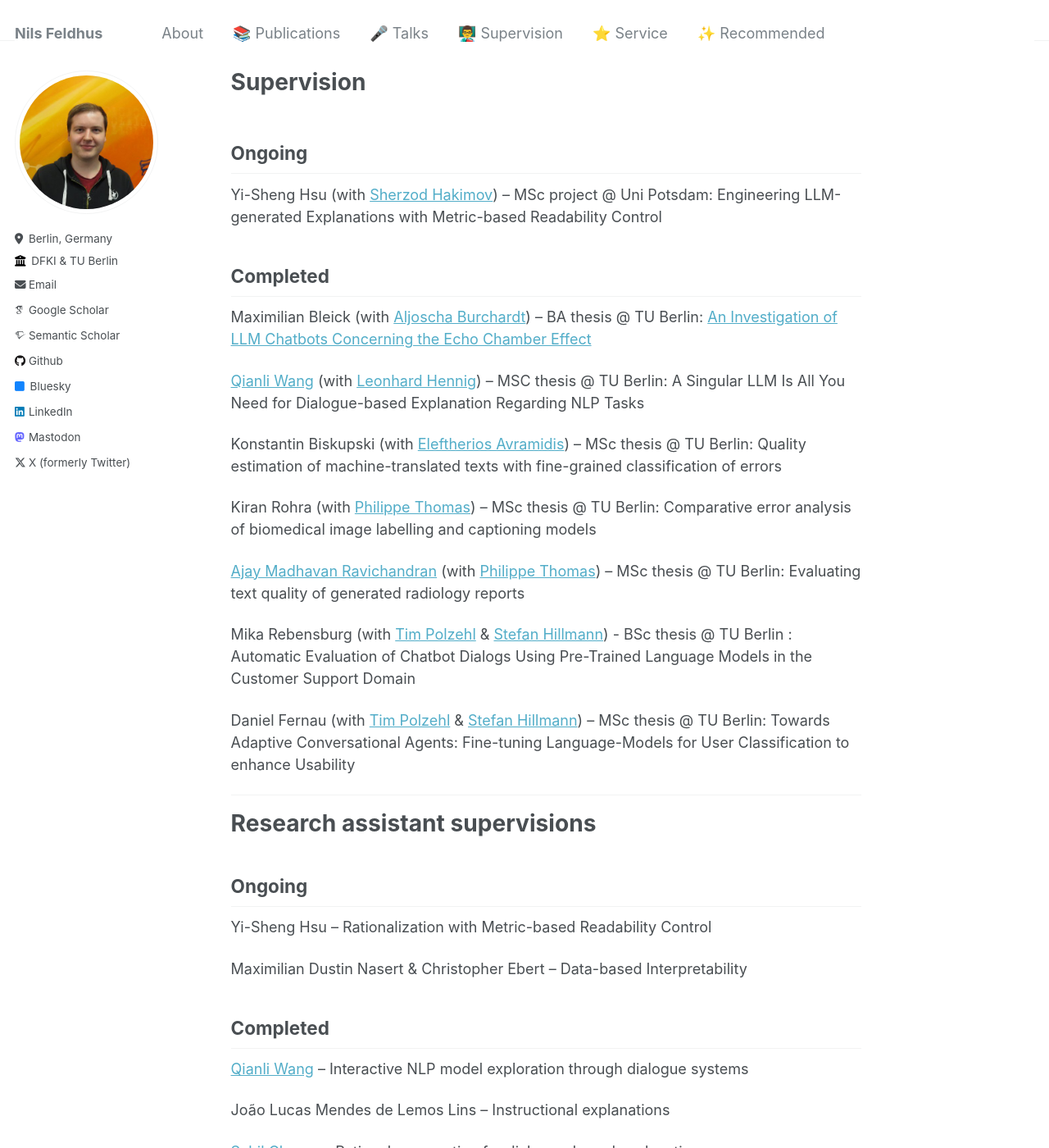
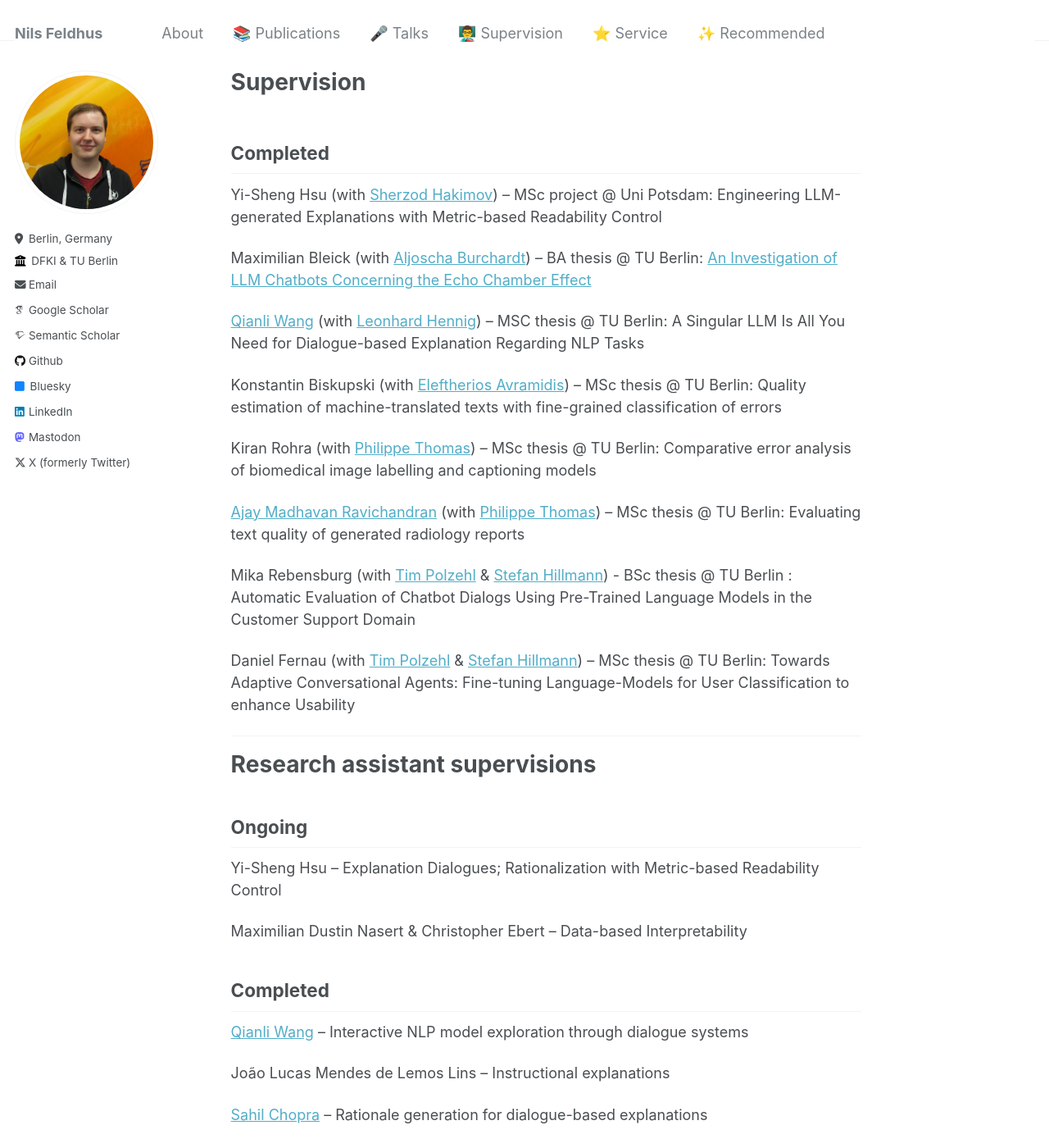
Before and after one commit to nfelnlp/nfelnlp.github.io, a Jekyll site: the page built from supervision/index.md, in a window 1280 px wide and 1400 px high. Shown: the whole window at 82% size. Built offline with Jekyll 4.4.1, drawn with Linux system fonts in a browser that asks for light colours; some web fonts are replaced.

```diff
--- a/supervision/index.md
+++ b/supervision/index.md
@@ -5,11 +5,9 @@
 title: "Supervision"
 ---
 
-## Ongoing
+## Completed
 Yi-Sheng Hsu (with [Sherzod Hakimov](https://sherzod-hakimov.github.io/)) – MSc project @ Uni Potsdam: Engineering LLM-generated Explanations with Metric-based Readability Control
 
-
-## Completed
 Maximilian Bleick (with [Aljoscha Burchardt](https://www.dfki.de/~aburch/)) – BA thesis @ TU Berlin: [An Investigation of LLM Chatbots Concerning the Echo Chamber Effect](https://tu.berlin/index.php?id=246820)
 
 [Qianli Wang](https://github.com/qiaw99) (with [Leonhard Hennig](https://dfki-nlp.github.io/authors/leonhard-hennig/)) – MSC thesis @ TU Berlin: A Singular LLM Is All You Need for Dialogue-based Explanation Regarding NLP Tasks
@@ -31,7 +29,7 @@
 
 ## Ongoing
 
-Yi-Sheng Hsu – Rationalization with Metric-based Readability Control
+Yi-Sheng Hsu – Explanation Dialogues; Rationalization with Metric-based Readability Control
 
 Maximilian Dustin Nasert & Christopher Ebert – Data-based Interpretability
 
```
Also changed, not shown: index.md (+1 -0 lines), publications/index.md (+8 -0 lines), talks/index.md (+1 -0 lines), 1 other file.
